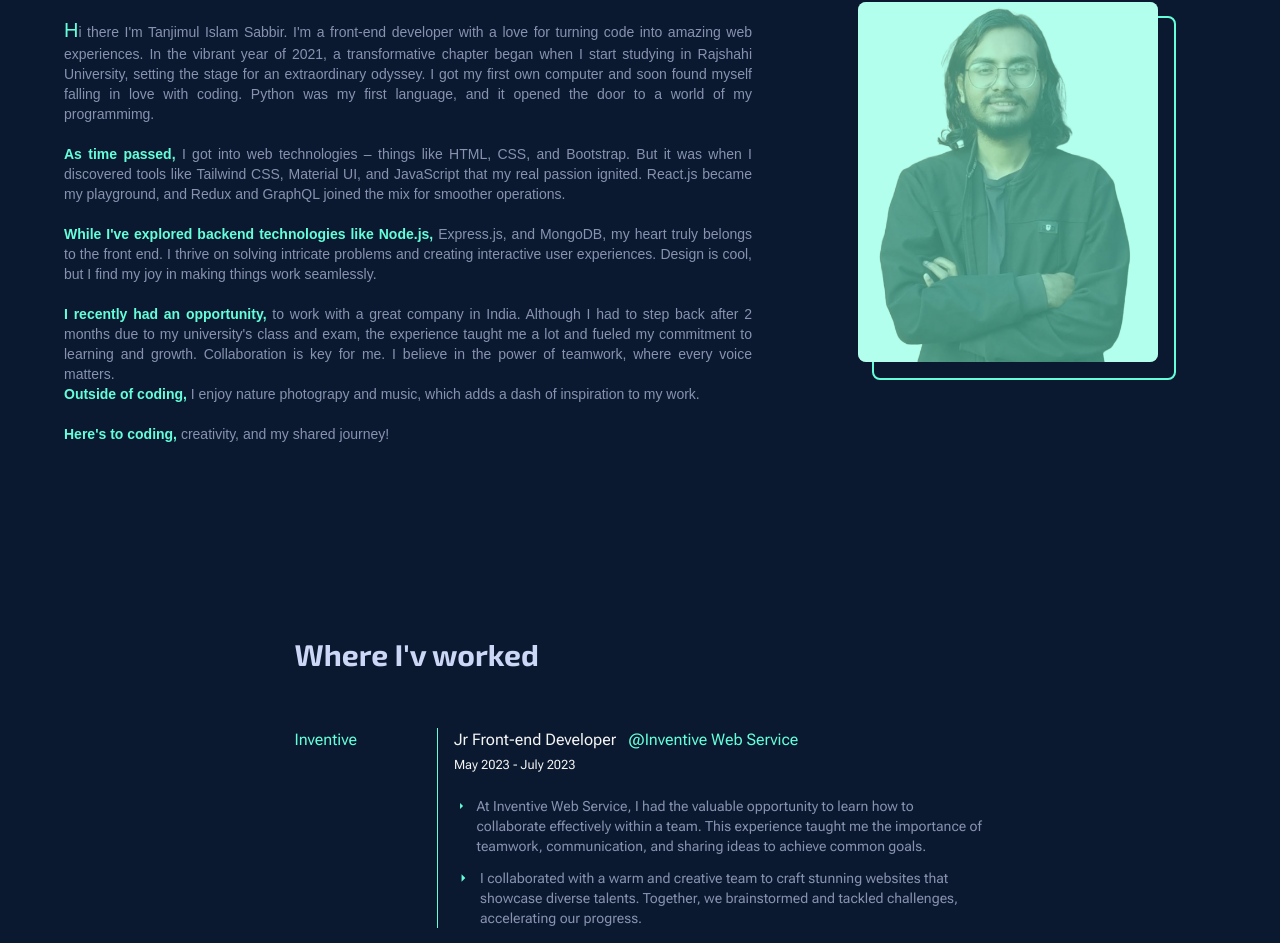
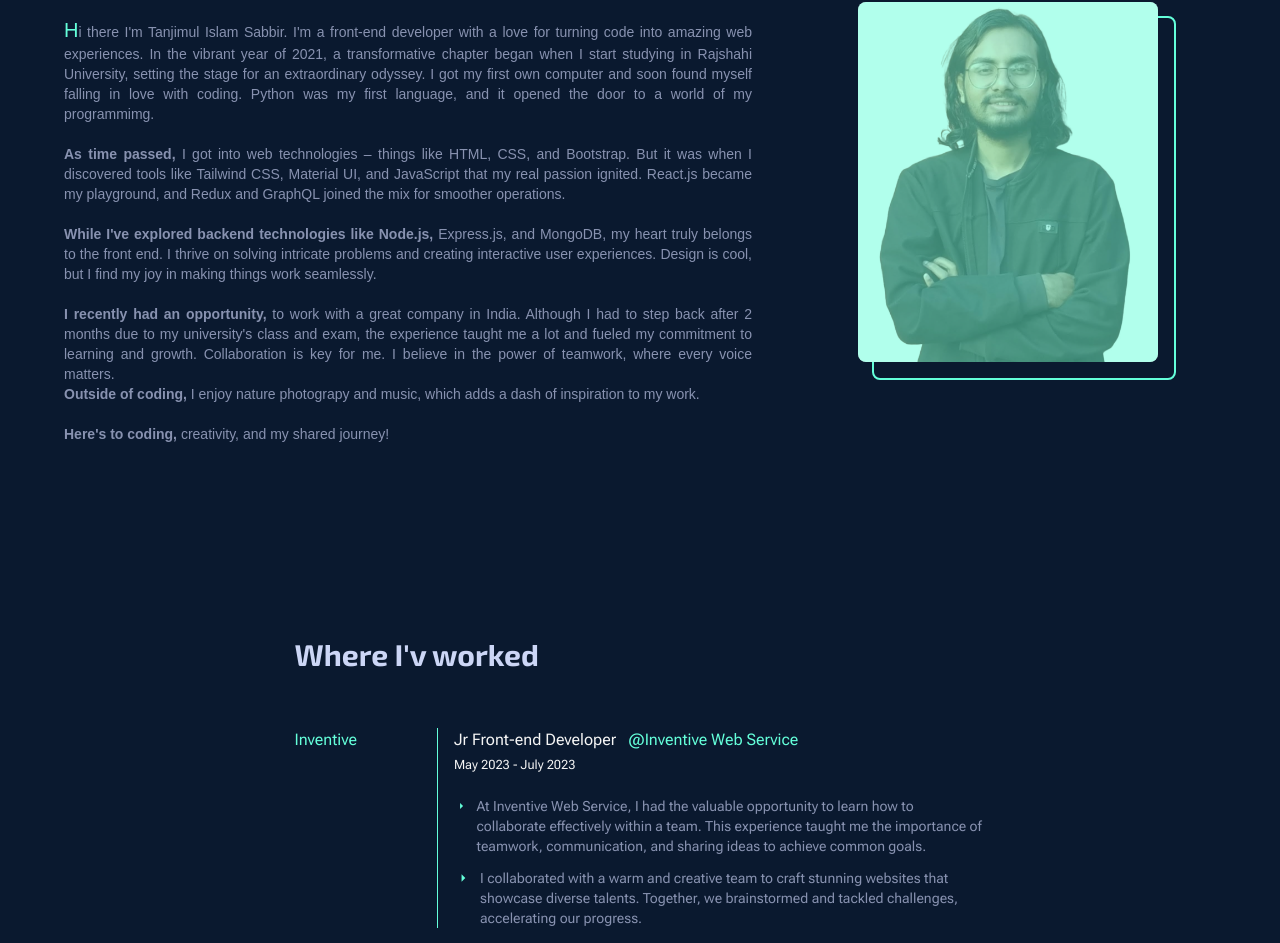
Before and after one commit to TanjimulSabbir/my-portfolio, a React (Vite) app: page / in a window 1280 px wide. Shown: the part 1164-2107 px from the top of the page. Built offline with nearby package versions, Linux system fonts and the light colour scheme.

Commit message:
work-page-on-working

```diff
--- a/src/Components/Pages/About/About.jsx
+++ b/src/Components/Pages/About/About.jsx
@@ -13,25 +13,25 @@ const About = () => {
                         </p>
                         <br />
                         <p>
-                            <strong className='text-custom-highLightTextColor'> As time passed, </strong>  I got into web technologies – things like HTML, CSS, and Bootstrap. But it was when I discovered tools like Tailwind CSS, Material UI, and JavaScript that my real passion ignited. React.js became my playground, and Redux and GraphQL joined the mix for smoother operations.
+                            <strong className=''> As time passed, </strong>  I got into web technologies – things like HTML, CSS, and Bootstrap. But it was when I discovered tools like Tailwind CSS, Material UI, and JavaScript that my real passion ignited. React.js became my playground, and Redux and GraphQL joined the mix for smoother operations.
                         </p>
                         <br />
                         <p>
-                            <strong className="text-custom-highLightTextColor"> While I've explored backend technologies like Node.js, </strong>
+                            <strong className=""> While I've explored backend technologies like Node.js, </strong>
                             Express.js, and MongoDB, my heart truly belongs to the front end. I thrive on solving intricate problems and creating interactive user experiences. Design is cool, but I find my joy in making things work seamlessly.
                         </p>
                         <br />
                         <p>
-                            <strong className='text-custom-highLightTextColor'>I recently had an opportunity, </strong>
+                            <strong className=''>I recently had an opportunity, </strong>
                             to work with a great company in India. Although I had to step back after 2 months due to my university's class and exam, the experience taught me a lot and fueled my commitment to learning and growth. Collaboration is key for me. I believe in the power of teamwork, where every voice matters.
                         </p>
                         <p>
-                            <strong className='text-custom-highLightTextColor'>Outside of coding, </strong>
+                            <strong className=''>Outside of coding, </strong>
 
                             I enjoy nature photograpy and music, which adds a dash of inspiration to my work.
                         </p>
                         <br />
-                        <p> <strong className='text-custom-highLightTextColor'>Here's to coding, </strong>  creativity, and my shared journey!</p>
+                        <p> <strong className=''>Here's to coding, </strong>  creativity, and my shared journey!</p>
                     </div>
                 </div>
                 <div className="md:w-1/3 flex items-center justify-center mt-20 md:mt-0 group cursor-pointer ">
```
